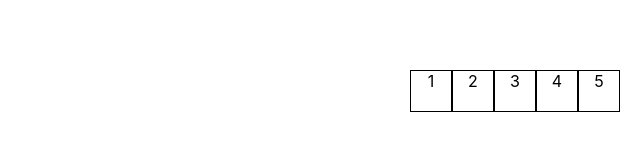
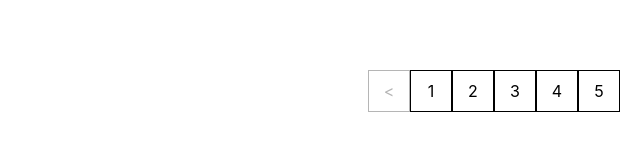
Before and after one commit to Kata1213/PaginationComponent, a React (Create React App) app: page / in a window 1280 px wide. Shown: the part 666-811 px from the top of the page, without its empty margins (640-1280 px from the left). Built offline with nearby package versions, Linux system fonts and the light colour scheme.

Commit message:
[Jingyue] add the pre box and its forbidden style.

```diff
--- a/src/component/pagination.js
+++ b/src/component/pagination.js
@@ -11,11 +11,15 @@ export default class Pagination extends Component {
     }
 
     createPaginationComponent() {
-        const {total} = this.state;
+        const {current, total} = this.state;
         let pageList = [];
+
+        pageList.push(<li className={current === 1 ? "forbiddenStyle" : "activeStyle"}> &lt; </li>)
+
         for (let i = 1; i <= total; i++) {
             pageList.push(<li>{i}</li>)
         }
+
         return pageList;
     }
 
--- a/src/style/pagination.css
+++ b/src/style/pagination.css
@@ -6,10 +6,23 @@
 }
 
 .main li {
+    display: flex;
+    justify-content: center;
+    align-items: center;
     list-style: none;
     width: 40px;
     height: 40px;
     border: 1px solid;
     text-align: center;
     cursor: pointer;
+
 }
+
+.forbiddenStyle{
+    cursor: not-allowed !important;
+    color: #b5b5b5!important;
+}
+
+.activeStyle{
+    cursor: pointer;
+}
```
